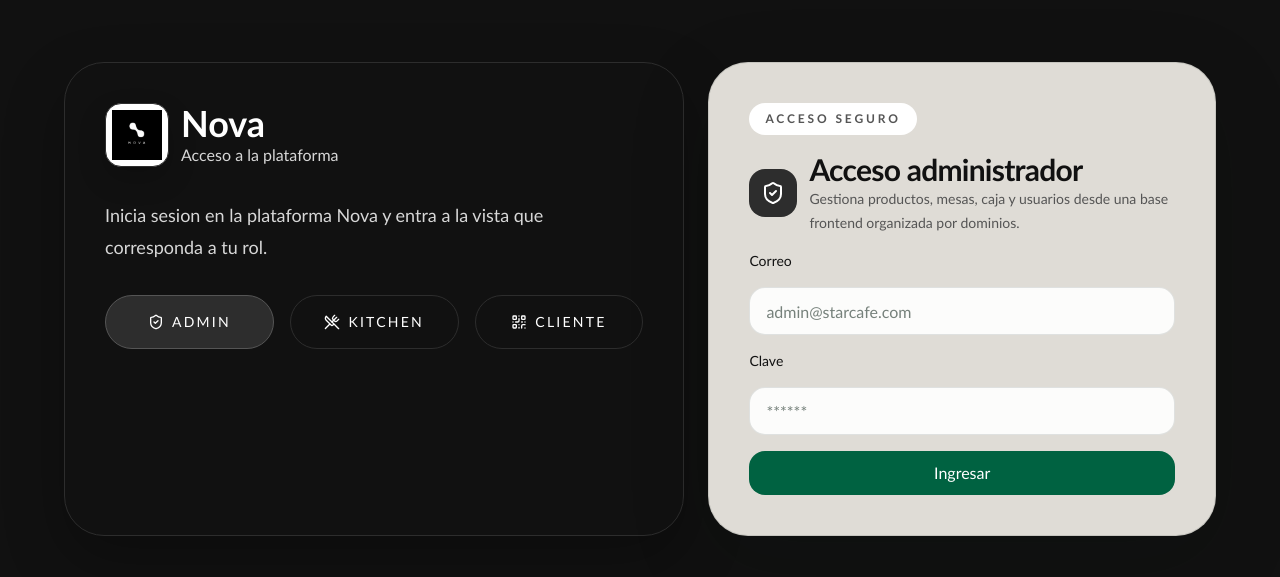
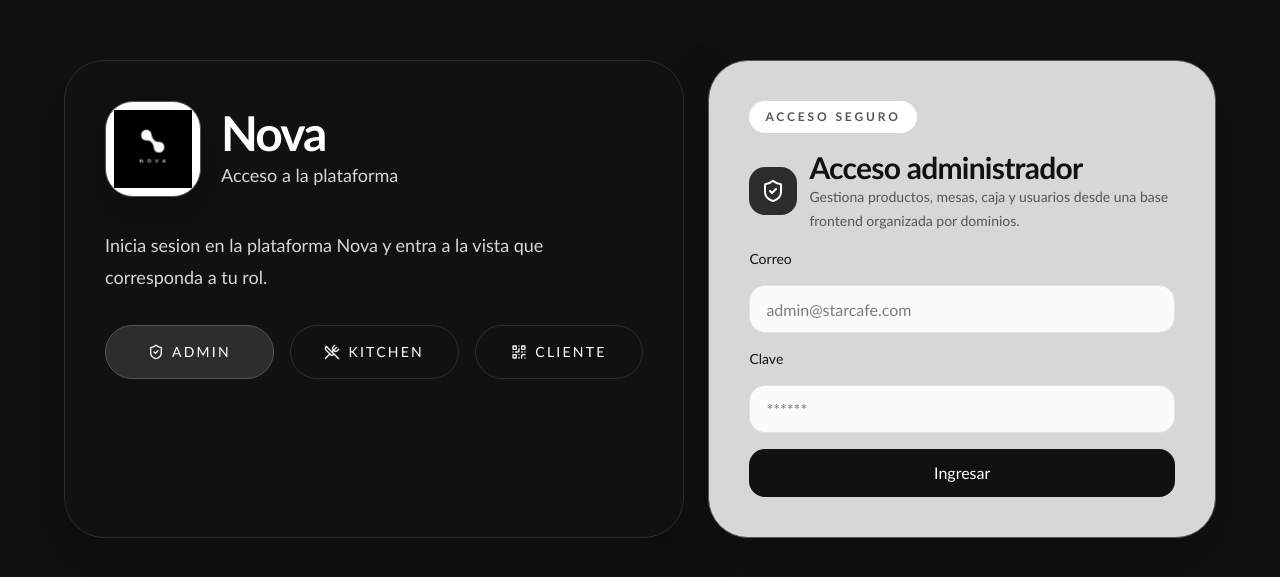
Before and after one commit to StarCafe/Frontend-SC, a Next.js app: page /admin/login in a window 1280 px wide. Shown: the part 133-710 px from the top of the page. Built offline with nearby package versions, Linux system fonts and the light colour scheme; no server answers.

Commit message:
feat: enhance login form layout and styling for improved user experience.

```diff
--- a/src/modules/auth/presentation/components/login-form.tsx
+++ b/src/modules/auth/presentation/components/login-form.tsx
@@ -10,8 +10,6 @@ import { toast } from "sonner";
 import { loginUseCase } from "@/modules/auth/application/use-cases/auth.use-cases";
 import { loginSchema, type LoginFormValues } from "@/modules/auth/application/schemas/login.schema";
 import { authRepository } from "@/modules/auth/infrastructure/repositories/auth-http.repository";
-import { Button } from "@/shared/components/ui/button";
-import { Card } from "@/shared/components/ui/card";
 import { Input } from "@/shared/components/ui/input";
 import { useAuthStore } from "@/shared/store/auth-store";
 import { HttpError } from "@/shared/lib/api/http-client";
@@ -81,20 +79,20 @@ export function LoginForm({
     <div className="grid w-full max-w-6xl gap-4 sm:gap-6 lg:grid-cols-[1.1fr_0.9fr]">
       <section className="grid rounded-[28px] border border-[#2D2D2D] bg-[#111111] p-5 text-[#FFFFFF] shadow-[0_24px_60px_rgba(0,0,0,0.28)] sm:rounded-[40px] sm:p-8 lg:p-10">
         <div className="flex flex-col gap-6 sm:gap-8">
-          <div className="flex items-center gap-3 text-[#FFFFFF]">
-            <div className="flex h-14 w-14 shrink-0 items-center justify-center overflow-hidden rounded-2xl border border-[#2D2D2D] bg-[#FFFFFF] p-1.5 shadow-[0_12px_28px_rgba(0,0,0,0.18)] sm:h-16 sm:w-16">
+          <div className="flex items-center gap-4 text-[#FFFFFF] sm:gap-5">
+            <div className="flex h-20 w-20 shrink-0 items-center justify-center overflow-hidden rounded-[28px] border border-[#555555] bg-[#FFFFFF] p-2 shadow-[0_18px_34px_rgba(0,0,0,0.24)] sm:h-24 sm:w-24">
               <Image
                 alt="Logo de Nova"
                 className="h-full w-full object-contain"
-                height={64}
+                height={96}
                 priority
                 src="/Nova-Logo.png"
-                width={64}
+                width={96}
               />
             </div>
             <div>
-              <h2 className="text-3xl font-semibold sm:text-4xl">Nova</h2>
-              <p className="text-[#D7D7D7]">Acceso a la plataforma</p>
+              <h2 className="text-4xl font-semibold tracking-[-0.04em] sm:text-5xl">Nova</h2>
+              <p className="mt-1 text-base text-[#D7D7D7] sm:text-lg">Acceso a la plataforma</p>
             </div>
           </div>
 
@@ -131,7 +129,7 @@ export function LoginForm({
         </div>
       </section>
 
-      <Card className="mx-auto w-full max-w-xl rounded-[28px] border border-[#555555] bg-[#D7D7D7] p-5 shadow-[0_24px_60px_rgba(0,0,0,0.2)] sm:rounded-[40px] sm:p-8 lg:p-10">
+      <section className="mx-auto w-full max-w-xl rounded-[28px] border border-[#555555] bg-[#D7D7D7] p-5 shadow-[0_24px_60px_rgba(0,0,0,0.2)] sm:rounded-[40px] sm:p-8 lg:p-10">
         <form className="section-grid gap-6" onSubmit={onSubmit}>
           <div className="section-grid gap-3">
             <span className="w-fit rounded-full bg-[#FFFFFF] px-4 py-2 text-xs font-semibold uppercase tracking-[0.24em] text-[#555555]">
@@ -174,15 +172,15 @@ export function LoginForm({
             ) : null}
           </label>
 
-          <Button
-            className="w-full bg-[#111111] text-[#FFFFFF] hover:bg-[#2D2D2D]"
+          <button
+            className="inline-flex h-12 w-full items-center justify-center rounded-2xl bg-[#111111] px-5 text-sm font-semibold text-[#FFFFFF] transition hover:bg-[#2D2D2D] disabled:cursor-not-allowed disabled:opacity-60"
             disabled={form.formState.isSubmitting}
             type="submit"
           >
             {form.formState.isSubmitting ? "Ingresando..." : "Ingresar"}
-          </Button>
+          </button>
         </form>
-      </Card>
+      </section>
     </div>
   );
 }
```
